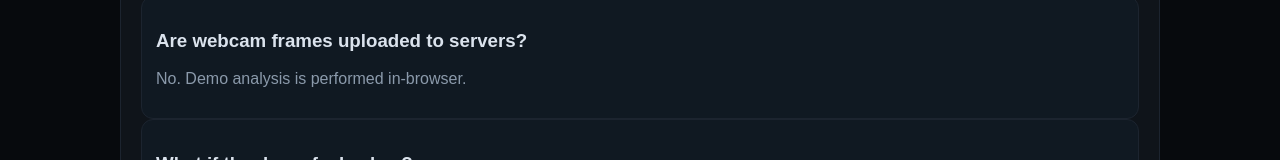
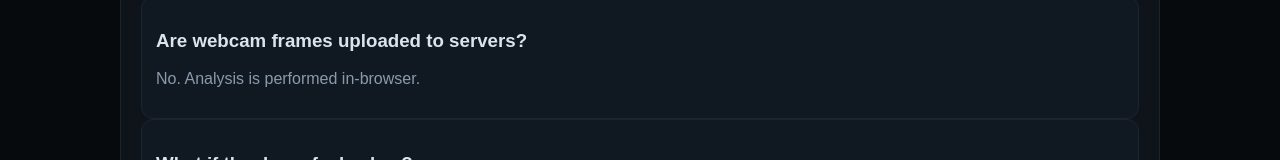
Before and after one commit to TheDeveperKwon/pose-guard, a Next.js app in the folder apps/web/: page /en/faq in a window 1280 px wide. Shown: the part 171-331 px from the top of the page. Built offline with nearby package versions, Linux system fonts and the light colour scheme; no server answers.

Commit message:
fix(web): update FAQ wording from demo analysis to analysis

```diff
--- a/apps/web/app/[locale]/(marketing)/faq/page.tsx
+++ b/apps/web/app/[locale]/(marketing)/faq/page.tsx
@@ -11,7 +11,7 @@ export default function FaqPage({ params }: { params: { locale: string } }) {
       ? [
           {
             q: "웹캠 영상이 서버로 전송되나요?",
-            a: "아니요. 데모 분석은 브라우저 내에서 처리됩니다."
+            a: "아니요. 분석은 브라우저 내에서 처리됩니다."
           },
           {
             q: "데모가 느릴 때는 어떻게 하나요?",
@@ -25,7 +25,7 @@ export default function FaqPage({ params }: { params: { locale: string } }) {
       : [
           {
             q: "Are webcam frames uploaded to servers?",
-            a: "No. Demo analysis is performed in-browser."
+            a: "No. Analysis is performed in-browser."
           },
           {
             q: "What if the demo feels slow?",
```
